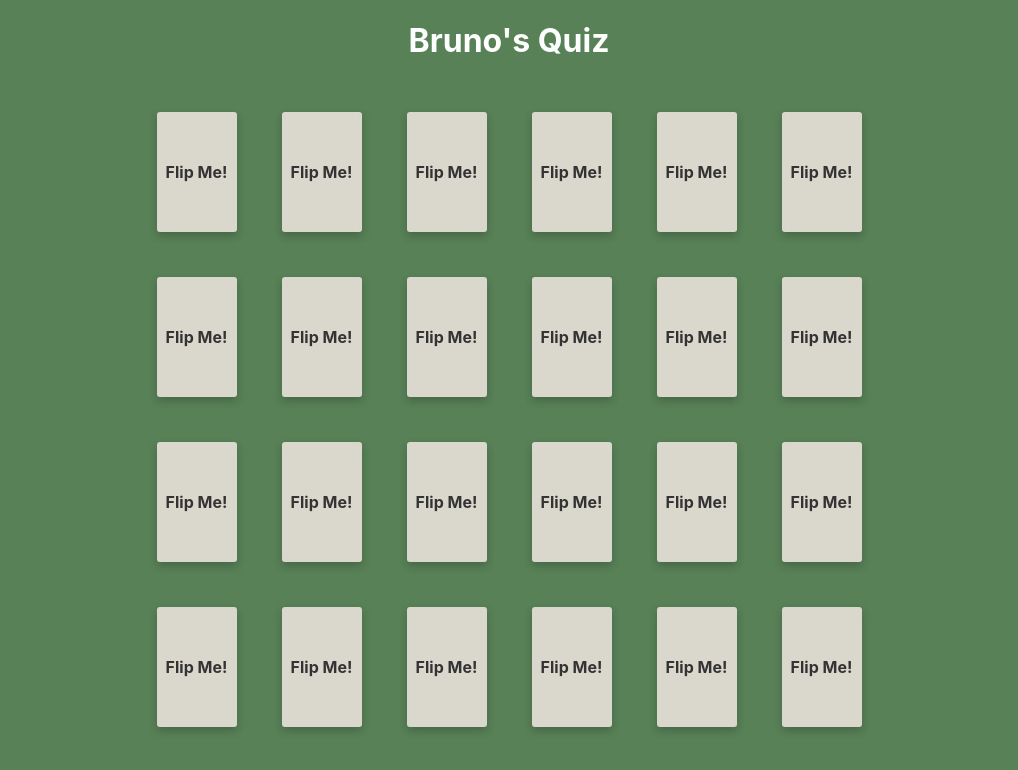
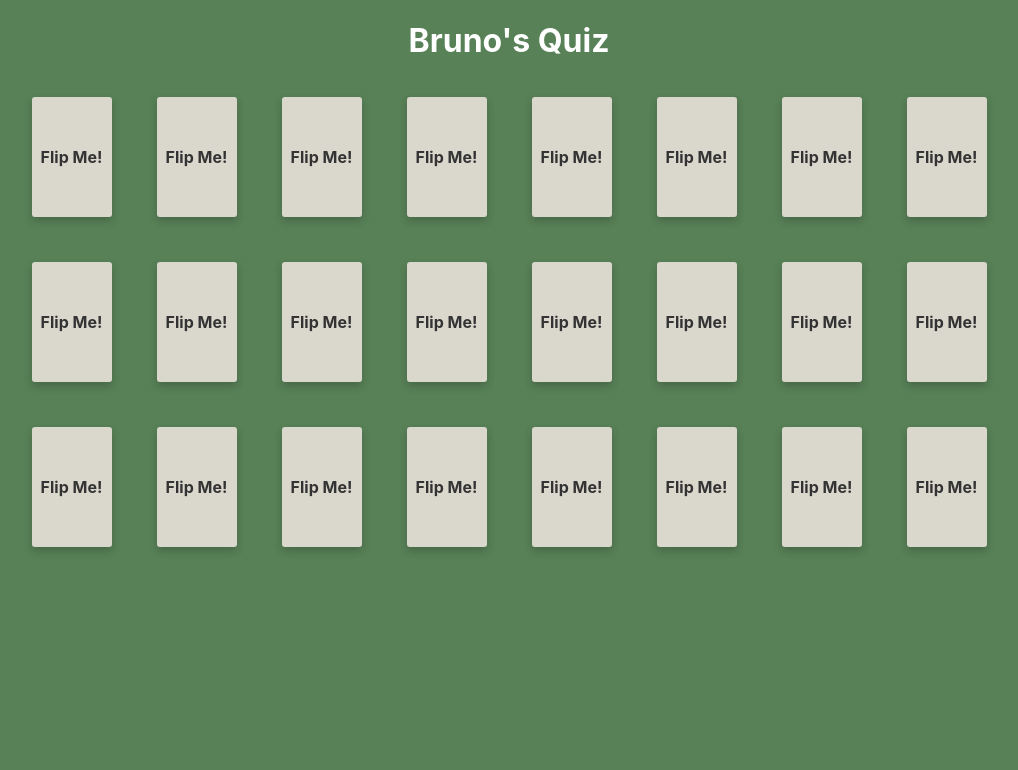
Before and after one commit to broliver18/stick-it-frontend, a React (Create React App) app: page /player/game in a window 1280 px wide. Shown: the top 770 px of the page, without its empty margins (131-1149 px from the left). Built offline with nearby package versions, Linux system fonts and the light colour scheme; no server answers.

Commit message:
Get cards to flip individually

```diff
--- /dev/null
+++ b/src/Components/Card/Card.css
@@ -0,0 +1,51 @@
+.flip-card {
+    cursor: pointer;
+    display: flex;
+    justify-content: center;
+    align-items: center;
+    background-color: transparent;
+    height: 120px;
+    width: 80px;
+    perspective: 1000px
+}
+
+.flip-card-inner {
+    position: relative;
+    width: 100%;
+    height: 100%;
+    transition: transform 0.8s;
+    transform-style: preserve-3d;
+    box-shadow: 0 4px 8px 0 rgba(0, 0, 0, 0.2);
+}
+
+.flipped.flip-card-inner {
+    transform: rotateY(180deg);
+}
+
+.flip-card-front, .flip-card-back {
+    position: absolute;
+    display: flex;
+    justify-content: center;
+    align-items: center;
+    width: 100%;
+    height: 100%;
+    backface-visibility: hidden;
+    border-radius: 3px;
+}
+
+.flip-card-front {
+    background-color: #dad7cd;
+}
+
+.flip-card-back {
+    transform: rotateY(180deg);
+    background-color: #dda15e;
+}
+
+.flip-card-front h4 {
+    color: #333333;
+}
+
+.flip-card-back h4 {
+    color: #fff;
+}
--- /dev/null
+++ b/src/Components/Card/Card.js
@@ -0,0 +1,31 @@
+import React, { useState } from "react";
+
+import "./Card.css";
+
+function Card({ point }) {
+  const [isFlipped, setIsFlipped] = useState(false);
+
+  function flipCard() {
+    setIsFlipped(true);
+    setTimeout(() => {
+        setIsFlipped(false);
+    }, 2000);
+  };
+
+  return (
+    <div onClick={flipCard} className="flip-card">
+      <div
+        className={isFlipped ? "flip-card-inner flipped" : "flip-card-inner"}
+      >
+        <div className="flip-card-front">
+          <h4>Flip Me!</h4>
+        </div>
+        <div className="flip-card-back">
+          <h4>{point}</h4>
+        </div>
+      </div>
+    </div>
+  );
+}
+
+export default Card;
--- a/src/Components/PlayerGame/PlayerGame.css
+++ b/src/Components/PlayerGame/PlayerGame.css
@@ -1,54 +1,6 @@
 .grid-container {
-    margin-top: 30px;
+    margin-top: 15px;
     display: grid;
-    grid-template-columns: repeat(6, 1fr);
+    grid-template-columns: repeat(8, 1fr);
     gap: 45px;
 }
-
-.flip-card {
-    cursor: pointer;
-    display: flex;
-    justify-content: center;
-    align-items: center;
-    background-color: transparent;
-    height: 120px;
-    width: 80px;
-    perspective: 1000px
-}
-
-.flip-card-inner {
-    position: relative;
-    width: 100%;
-    height: 100%;
-    transition: transform 0.8s;
-    transform-style: preserve-3d;
-    box-shadow: 0 4px 8px 0 rgba(0, 0, 0, 0.2);
-}
-
-.flipped.flip-card-inner {
-    transform: rotateY(180deg);
-}
-
-.flip-card-front, .flip-card-back {
-    position: absolute;
-    display: flex;
-    justify-content: center;
-    align-items: center;
-    width: 100%;
-    height: 100%;
-    backface-visibility: hidden;
-    border-radius: 3px;
-}
-
-.flip-card-front {
-    background-color: #dad7cd;
-}
-
-.flip-card-back {
-    transform: rotateY(180deg);
-    background-color: #dda15e;
-}
-
-.flip-card-front h4, .flip-card-back h4 {
-    color: #333333;
-}
--- a/src/Components/PlayerGame/PlayerGame.js
+++ b/src/Components/PlayerGame/PlayerGame.js
@@ -1,12 +1,14 @@
 import React, { useState, useEffect } from "react";
 import { useSearchParams } from "react-router-dom";
 import { socket } from "../../socket";
+import { nanoid } from "nanoid";
 
 import "./PlayerGame.css";
 
+import Card from "../Card/Card";
+
 function PlayerGame() {
   const [points, setPoints] = useState(new Array(24).fill(0));
-  const [isFlipped, setIsFlipped] = useState(false);
 
   const [searchParams] = useSearchParams();
   const playerId = searchParams.get("id");
@@ -18,30 +20,12 @@ function PlayerGame() {
     return () => socket.off("test", () => console.log("it worked"));
   }, []);
 
-  function flipCard() {
-    setIsFlipped(true);
-    setTimeout(() => {
-        setIsFlipped(false);
-    }, 1000);
-  };
-
   return (
     <div id="player-game" className="component-container-top">
       <h1>Bruno's Quiz</h1>
-      <div class="grid-container">
-        {points.map((cardPoint, index) => {
-          return (
-            <div onClick={flipCard} className="flip-card" key={index}>
-              <div className={isFlipped ? "flip-card-inner flipped" : "flip-card-inner"}>
-                <div className="flip-card-front">
-                  <h4>Flip Me!</h4>
-                </div>
-                <div className="flip-card-back">
-                  <h4>{cardPoint}</h4>
-                </div>
-              </div>
-            </div>
-          );
+      <div className="grid-container">
+        {points.map((point) => {
+          return <Card point={point} key={nanoid()}/>
         })}
       </div>
       <div></div>
```
